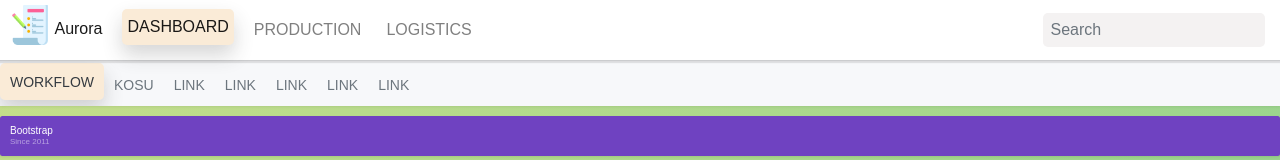
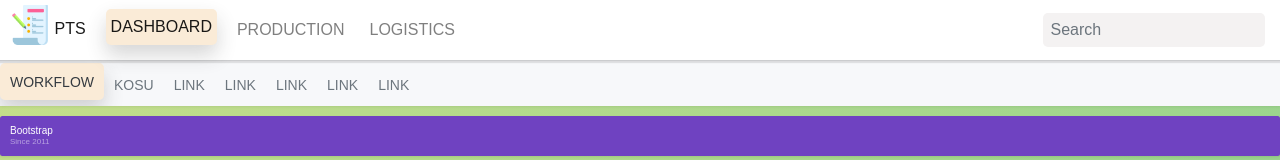
Before and after one commit to Oddisey000/pts, a website: page index.html in a window 1280 px wide. Shown: the top 160 px of the page. Drawn offline with Linux system fonts and the light colour scheme; a web font is replaced by a local one.

```diff
--- a/index.html
+++ b/index.html
@@ -16,7 +16,7 @@
   <nav class="navbar navbar-expand fixed-top navbar-light">
     <div class="brand">
       <img src="assets/img/favicon.png" alt="App image" class="brand__img">
-      <p class="navbar-brand mr-auto mr-lg-0 brand__text">Aurora</p>
+      <p class="navbar-brand mr-auto mr-lg-0 brand__text">PTS</p>
     </div>
     <div class="navbar-collapse offcanvas-expand" id="navbarsExampleDefault">
       <ul class="navbar-nav mr-auto">
```
